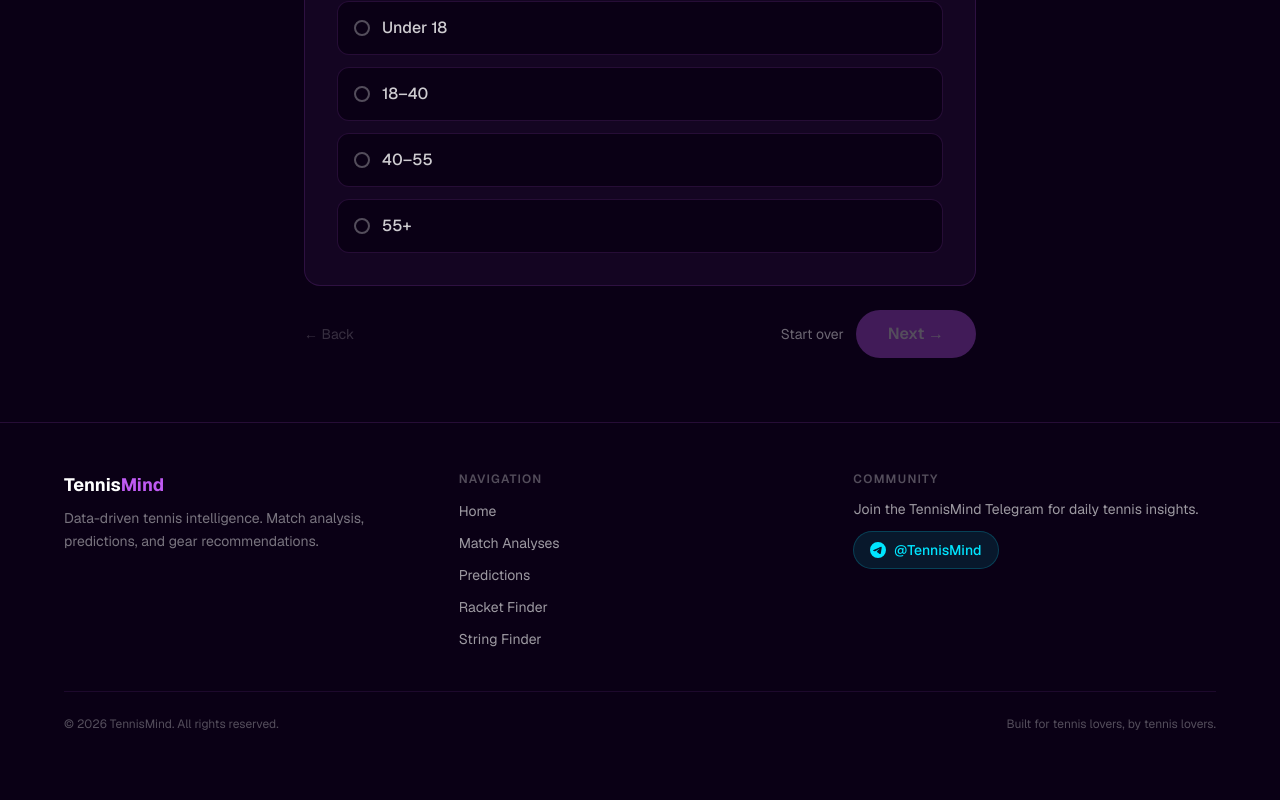
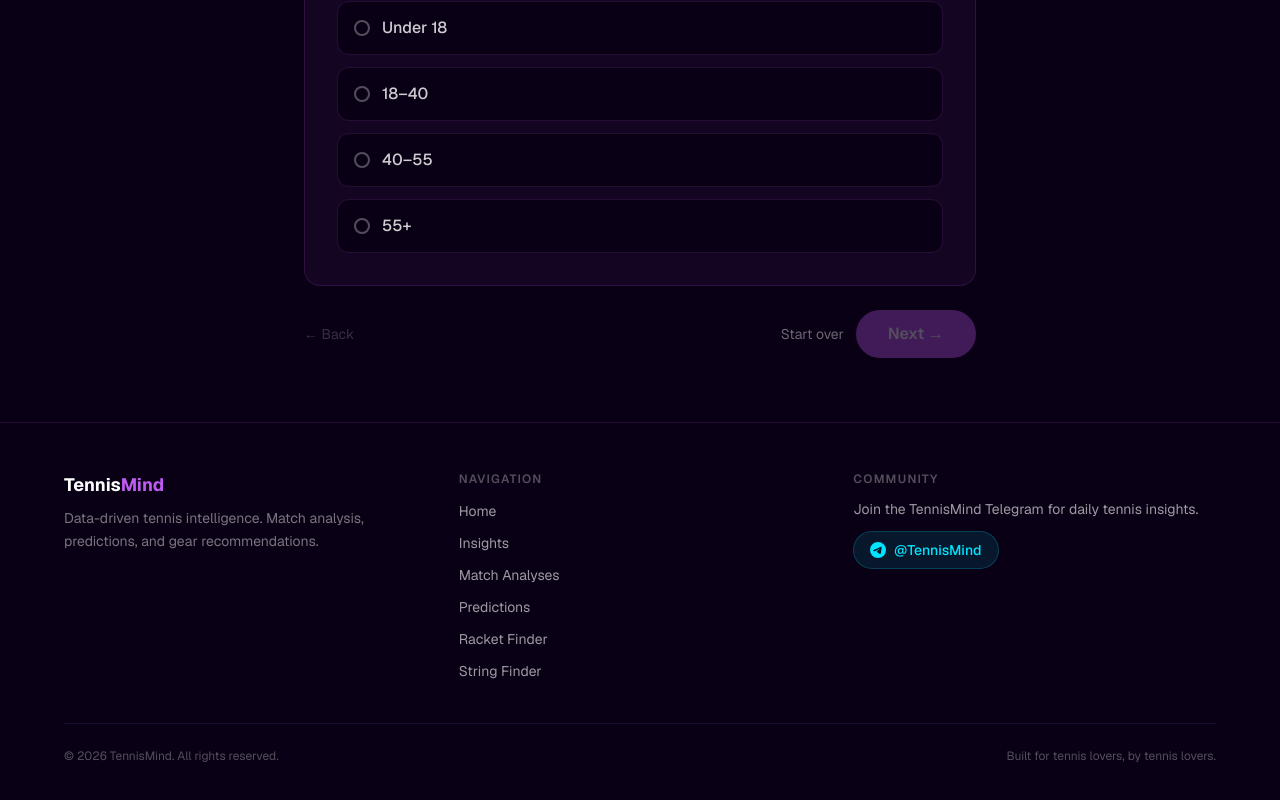
Before and after one commit to dmytrogalakhov/tennismind-web, a Next.js app: page /en/racket-finder in a window 1280 px wide. Shown: the part 441-1241 px from the top of the page. Built offline with nearby package versions, Linux system fonts and the light colour scheme.

Commit message:
Change the name Feed to Insights

```diff
--- a/app/components/Footer.tsx
+++ b/app/components/Footer.tsx
@@ -15,6 +15,7 @@ type NavDict = {
   racket_finder: string;
   string_finder: string;
   predictions: string;
+  feed: string;
 };
 
 type Props = {
@@ -26,6 +27,7 @@ type Props = {
 export default function Footer({ lang, dict, navDict }: Props) {
   const navLinks = [
     { href: `/${lang}`, label: navDict.home },
+    { href: `/${lang}/feed`, label: navDict.feed },
     { href: `/${lang}/analysis`, label: navDict.match_analyses },
     { href: `/${lang}/predictions`, label: navDict.predictions },
     { href: `/${lang}/racket-finder`, label: navDict.racket_finder },
```
